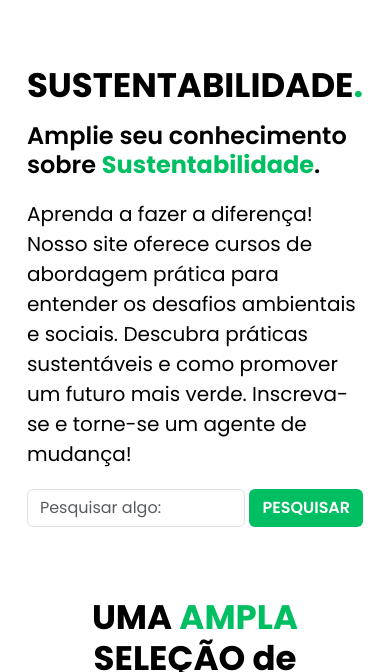
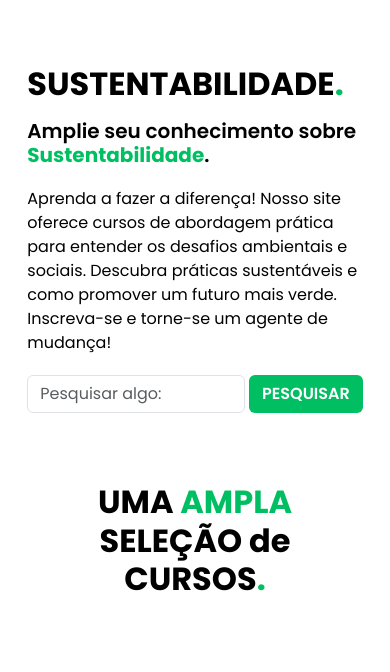
Before and after one commit to EricPfeuti/educa-eco-future-fest, a plain HTML site: page index.html in a window 390 px wide. Shown: the part 103-775 px from the top of the page. Drawn offline with nearby package versions, Linux system fonts and the light colour scheme.

Commit message:
Update style.css

```diff
--- a/css/style.css
+++ b/css/style.css
@@ -233,16 +233,16 @@ section.membros{
     }
 
     .titulo{
-        font-size: 34px;
+        font-size: 32px;
     }
 
     .topo-do-site .txt-topo-site p{
         margin: 20px 0;
-        font-size: 20px;
+        font-size: 16px;
     }
 
     .topo-do-site h4{
-        font-size: 24px;
+        font-size: 20px;
     }
 
     .topo-do-site #pesquisa{
```
